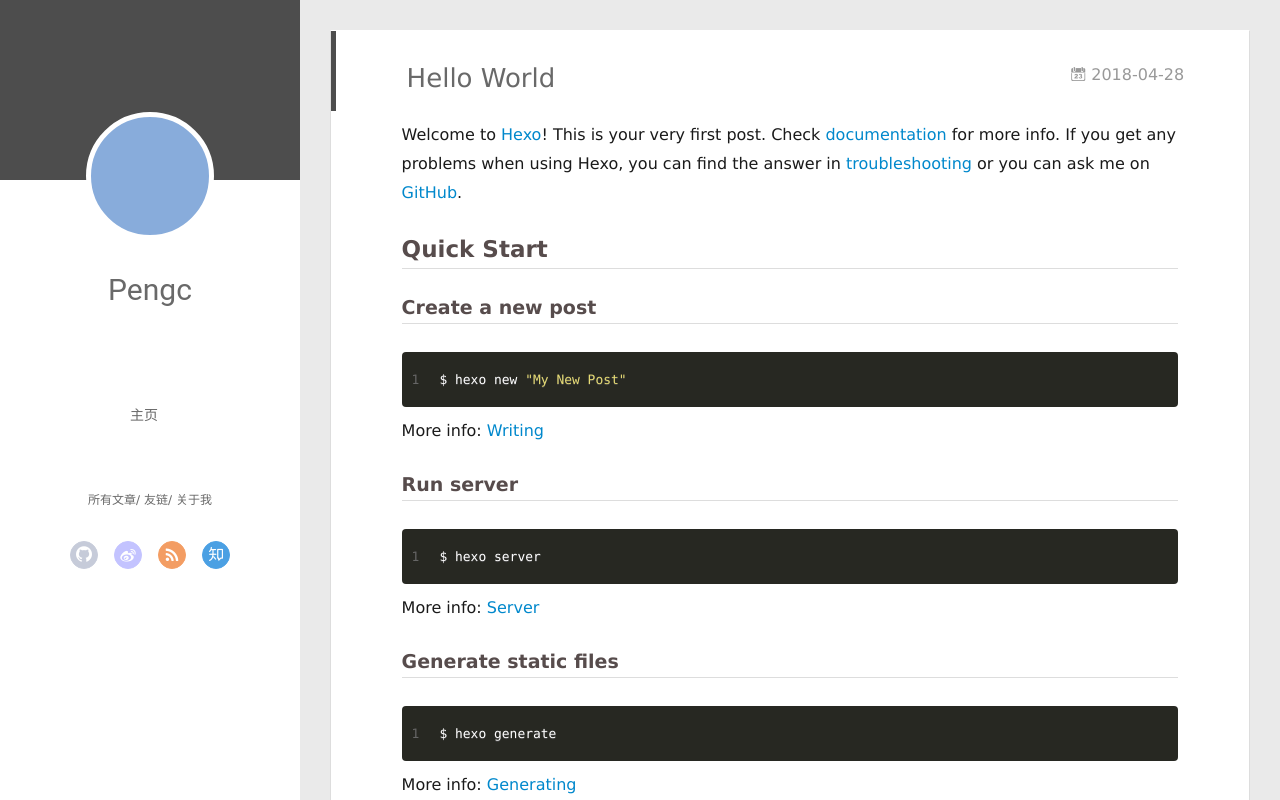
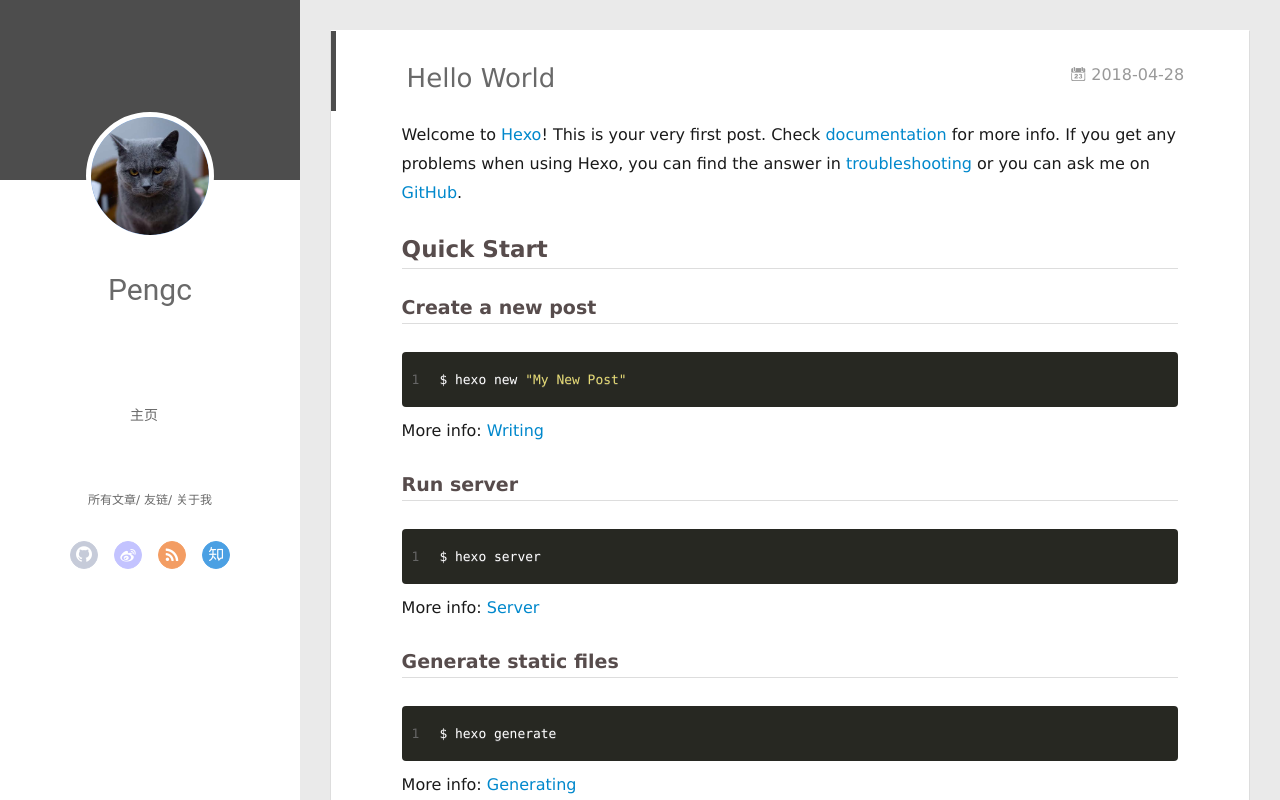
Before and after one commit to Cplo/Cplo.github.io, a plain HTML site: page 2018/04/28/hello-world/index.html in a window 1280 px wide. Drawn offline with Linux system fonts and the light colour scheme.

Commit message:
Site updated: 2018-04-28 12:14:04

```diff
--- a/2018/04/28/hello-world/index.html
+++ b/2018/04/28/hello-world/index.html
@@ -48,7 +48,7 @@
 <div class="intrude-less">
 	<header id="header" class="inner">
 		<a href="/" class="profilepic">
-			<img src="" class="js-avatar">
+			<img src="/assets/images/tuantuan.jpg" class="js-avatar">
 		</a>
 		<hgroup>
 		  <h1 class="header-author"><a href="/">Pengc</a></h1>
@@ -104,7 +104,7 @@
 	<div class="intrude-less">
 		<header id="header" class="inner">
 			<div class="profilepic">
-				<img src="" class="js-avatar">
+				<img src="/assets/images/tuantuan.jpg" class="js-avatar">
 			</div>
 			<hgroup>
 			  <h1 class="header-author js-header-author">Pengc</h1>
```
Also changed, not shown: archives/2018/04/index.html (+2 -2 lines), archives/2018/index.html (+2 -2 lines), archives/index.html (+2 -2 lines), index.html (+2 -2 lines), tags/hello/index.html (+2 -2 lines), assets/images/tuantuan.jpg (added).
